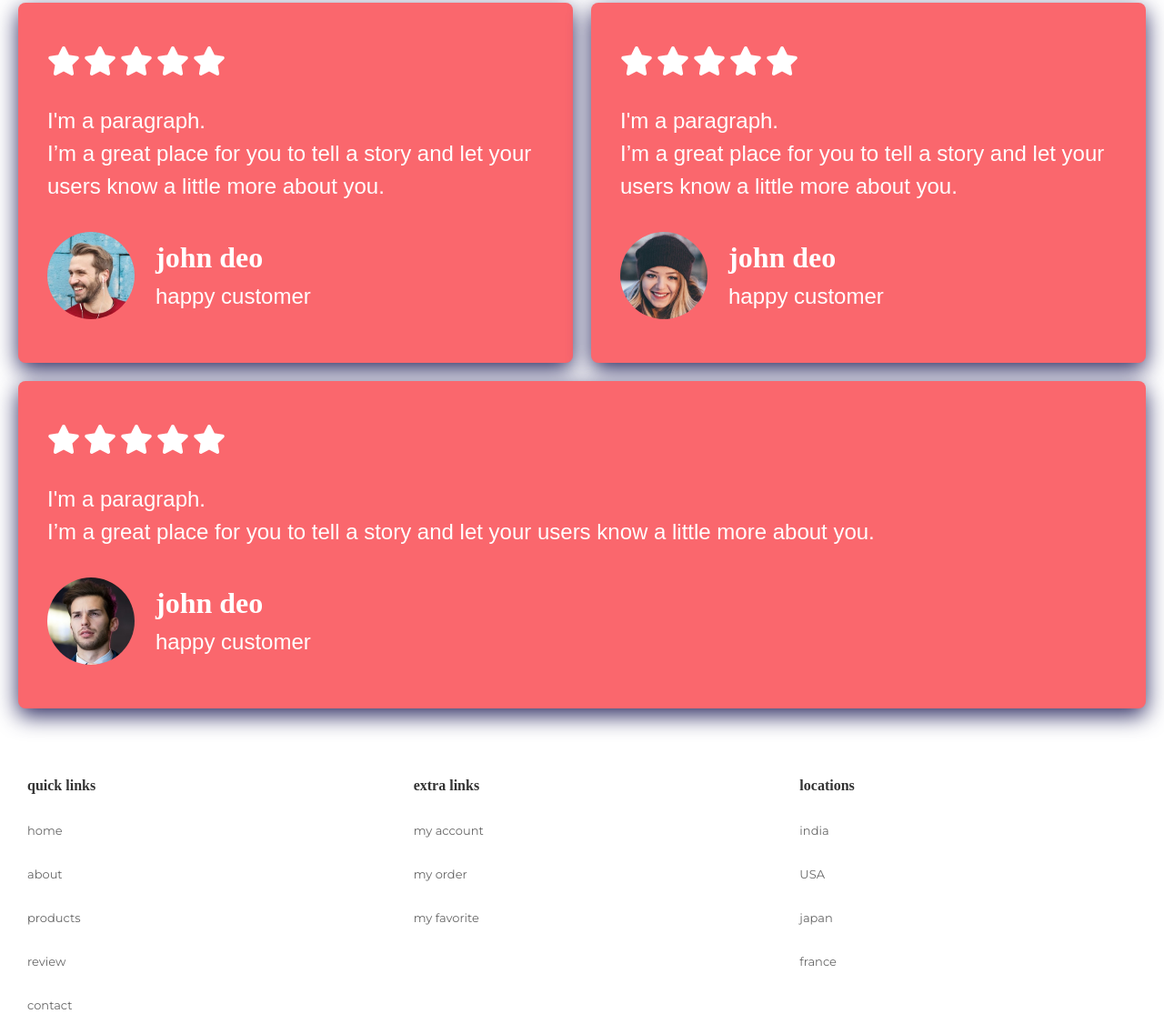
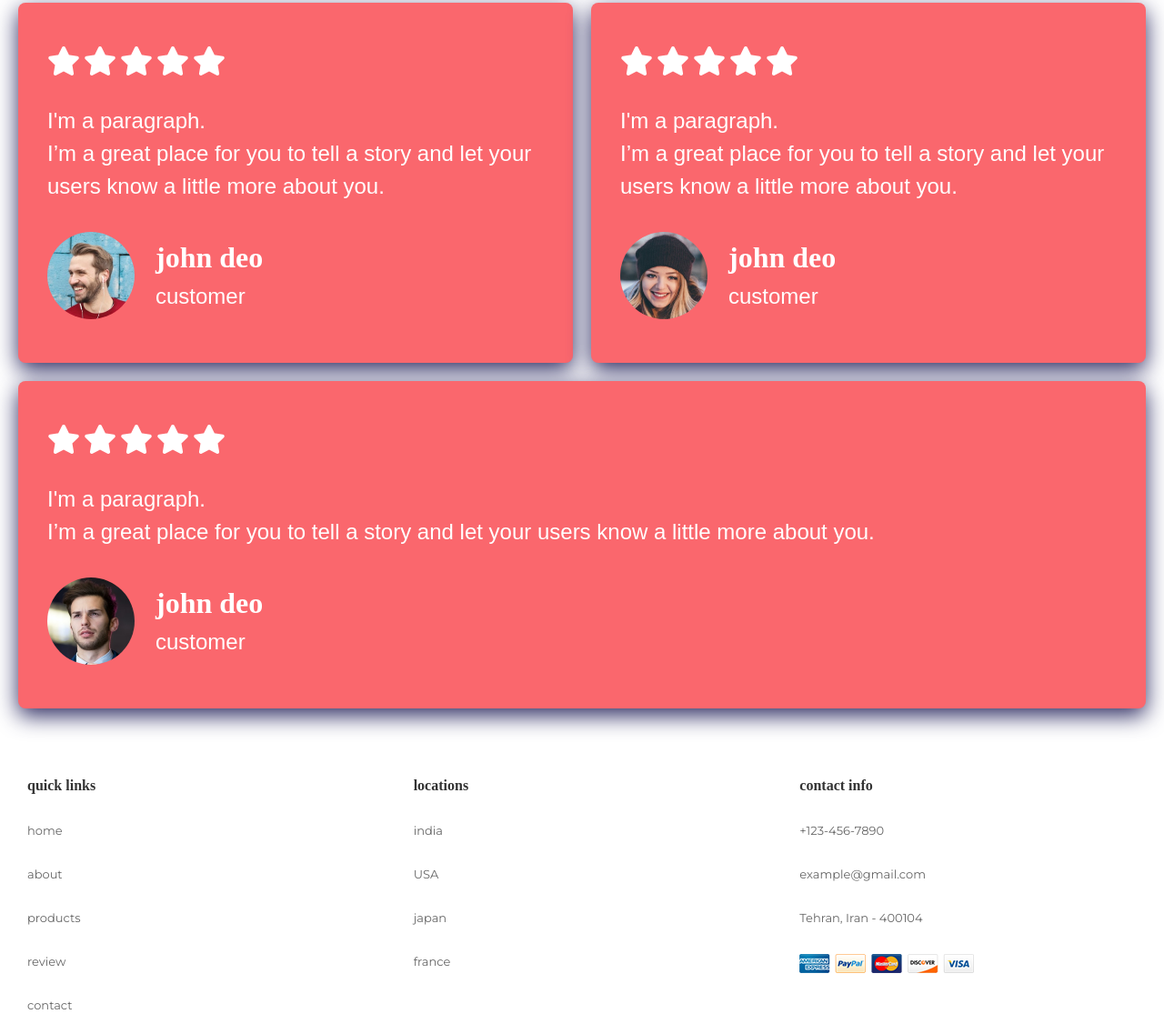
Before and after one commit to KoushaDev/business-sample1, a plain HTML site: page root/index.html in a window 1280 px wide. Shown: the part 995-2132 px from the top of the page at 91% size. Drawn offline with Linux system fonts and the light colour scheme; files whose address does not match are found by name.

Commit message:
Update index.html

```diff
--- a/root/index.html
+++ b/root/index.html
@@ -86,7 +86,7 @@
 
     <!-- review section starts  -->
 
-    <h1 class="heading"> <span> Our </span> customers </h1>
+    <h1 class="heading"> <span> Customers </span> Review </h1>
 
 <section class="review" id="review">
 
@@ -105,7 +105,7 @@
                 <img src="/media/pic-1.png" alt="">
                 <div class="user-info">
                     <h3>john deo</h3>
-                    <span>happy customer</span>
+                    <span>customer</span>
                 </div>
             </div>
         </div>
@@ -123,7 +123,7 @@
                 <img src="/media/pic-2.png" alt="">
                 <div class="user-info">
                     <h3>john deo</h3>
-                    <span>happy customer</span>
+                    <span>customer</span>
                 </div>
             </div>
         </div>
@@ -141,7 +141,7 @@
                 <img src="/media/pic-3.png" alt="">
                 <div class="user-info">
                     <h3>john deo</h3>
-                    <span>happy customer</span>
+                    <span>customer</span>
                 </div>
             </div>
         </div>
@@ -167,13 +167,6 @@
             </div>
 
             <div class="box">
-                <h3>extra links</h3>
-                <a href="#">my account</a>
-                <a href="#">my order</a>
-                <a href="#">my favorite</a>
-            </div>
-
-            <div class="box">
                 <h3>locations</h3>
                 <a href="#">india</a>
                 <a href="#">USA</a>
@@ -194,6 +187,6 @@
     </section>
         <!--footer ends-->
 
-    <script src = "E:\vs code\business-sample1\root\scripts\main.js"></script>
+    <script src = "/scripts/main.js"></script>
 </body>
 </html>
```
